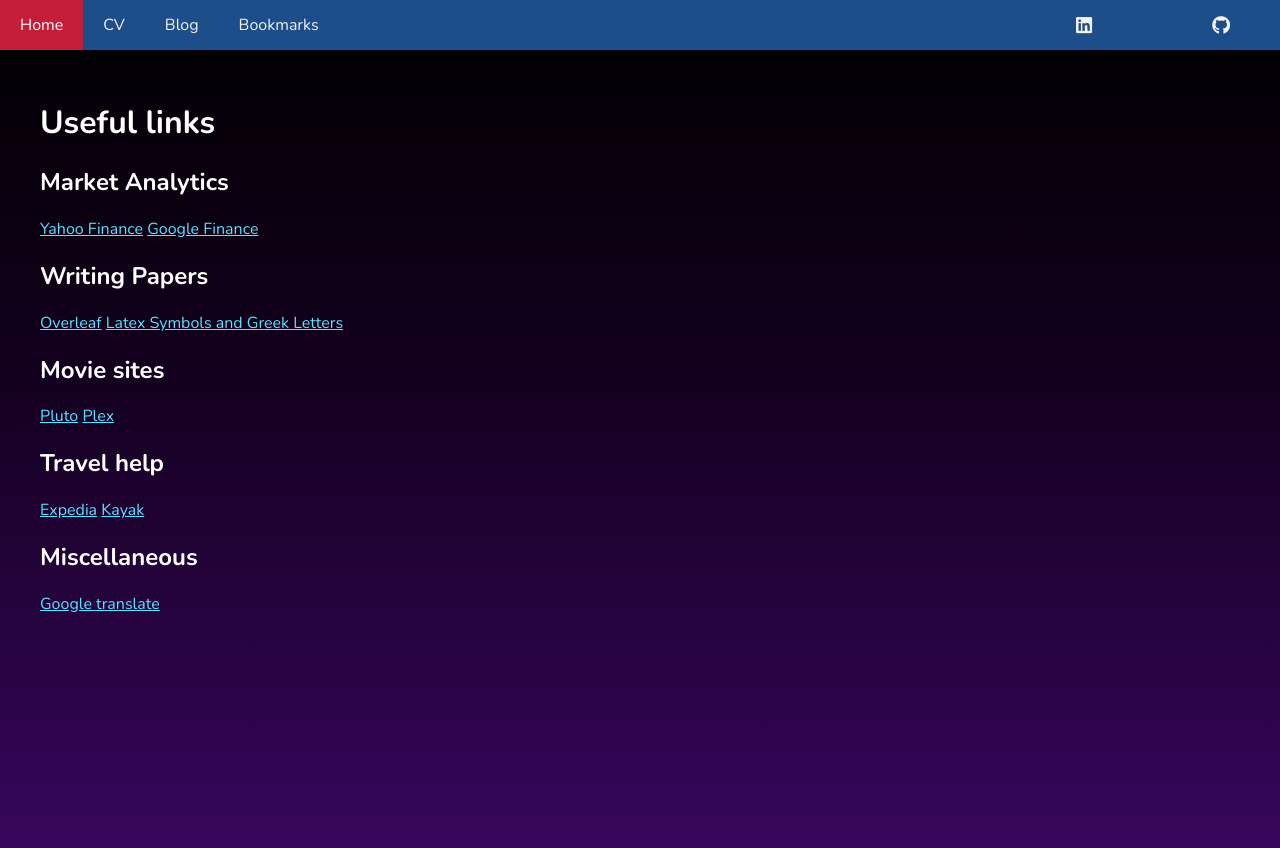
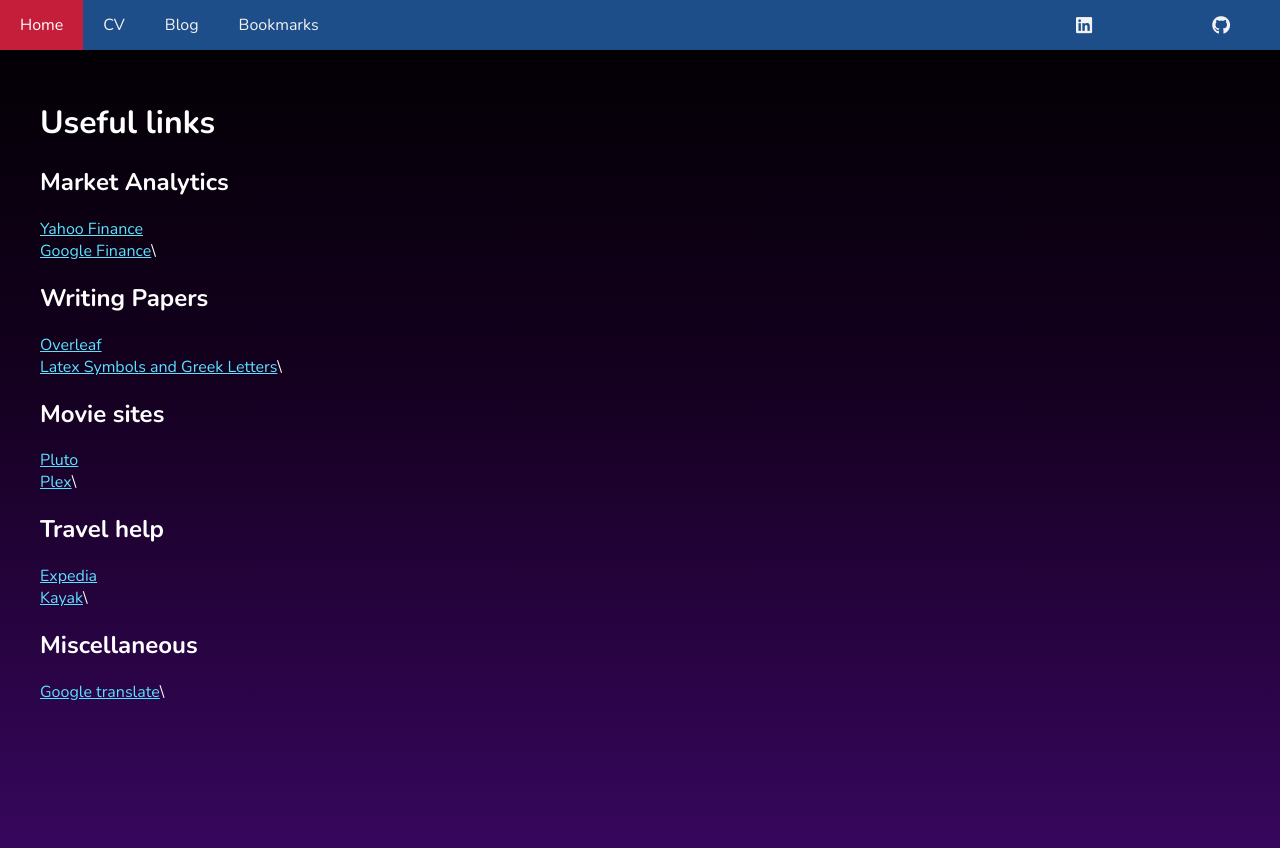
Before and after one commit to AK4032/AK4032.github.io, a Jekyll site: the page built from pages/bookmarks.md, in a window 1280 px wide. Shown: the top 848 px of the page. Built offline with Jekyll 4.4.1, drawn with Linux system fonts in a browser that asks for light colours; a style sheet for code colours, icons or effects is not loaded.

Commit message:
Update bookmarks.md

```diff
--- a/pages/bookmarks.md
+++ b/pages/bookmarks.md
@@ -6,20 +6,20 @@ title: Bookmarks
 # Useful links
 
 ## Market Analytics
-[Yahoo Finance](https://finance.yahoo.com/markets/stocks/most-active/)
-[Google Finance](https://www.google.com/finance/beta)
+[Yahoo Finance](https://finance.yahoo.com/markets/stocks/most-active/)\
+[Google Finance](https://www.google.com/finance/beta)\
 
 ## Writing Papers
-[Overleaf](https://www.overleaf.com/)
-[Latex Symbols and Greek Letters](https://www.overleaf.com/learn/latex/List_of_Greek_letters_and_math_symbols)
+[Overleaf](https://www.overleaf.com/)\
+[Latex Symbols and Greek Letters](https://www.overleaf.com/learn/latex/List_of_Greek_letters_and_math_symbols)\
 
 ## Movie sites
-[Pluto](https://pluto.tv/)
-[Plex](https://watch.plex.tv/)
+[Pluto](https://pluto.tv/)\
+[Plex](https://watch.plex.tv/)\
 
 ## Travel help
-[Expedia](https://www.expedia.com/Flights)
-[Kayak](https://www.kayak.com/flights)
+[Expedia](https://www.expedia.com/Flights)\
+[Kayak](https://www.kayak.com/flights)\
 
 ## Miscellaneous
-[Google translate](https://translate.google.com/?sl=ta&tl=en&op=translate)
+[Google translate](https://translate.google.com/?sl=ta&tl=en&op=translate)\
```
